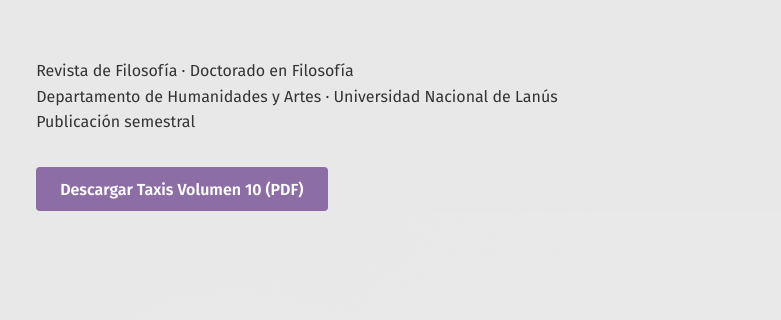
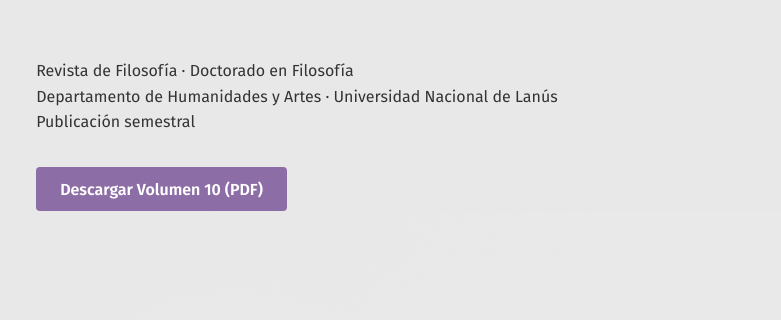
Before and after one commit to melisabeatriz/revista-taxis-filosofia, a plain HTML site: page index.html in a window 1280 px wide. Shown: the part 144-464 px from the top of the page, 499-1280 px from the left. Drawn offline with Linux system fonts and the light colour scheme.

Commit message:
update texto

```diff
--- a/index.html
+++ b/index.html
@@ -37,7 +37,7 @@
             href="./documents/taxis_nro-10_2025.pdf"
             target="_blank"
             class="btn"
-            >Descargar Taxis Volumen 10 (PDF)</a
+            >Descargar Volumen 10 (PDF)</a
           >
         </div>
       </div>
```
